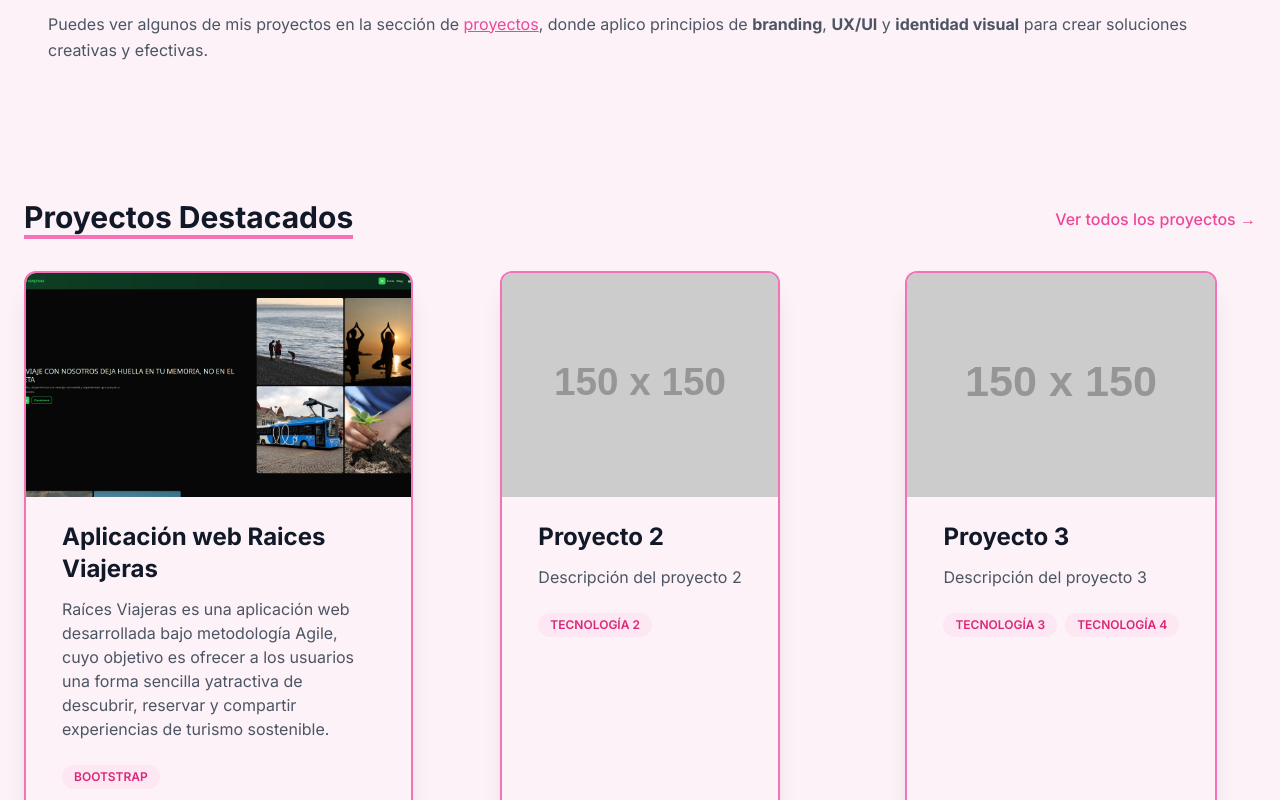
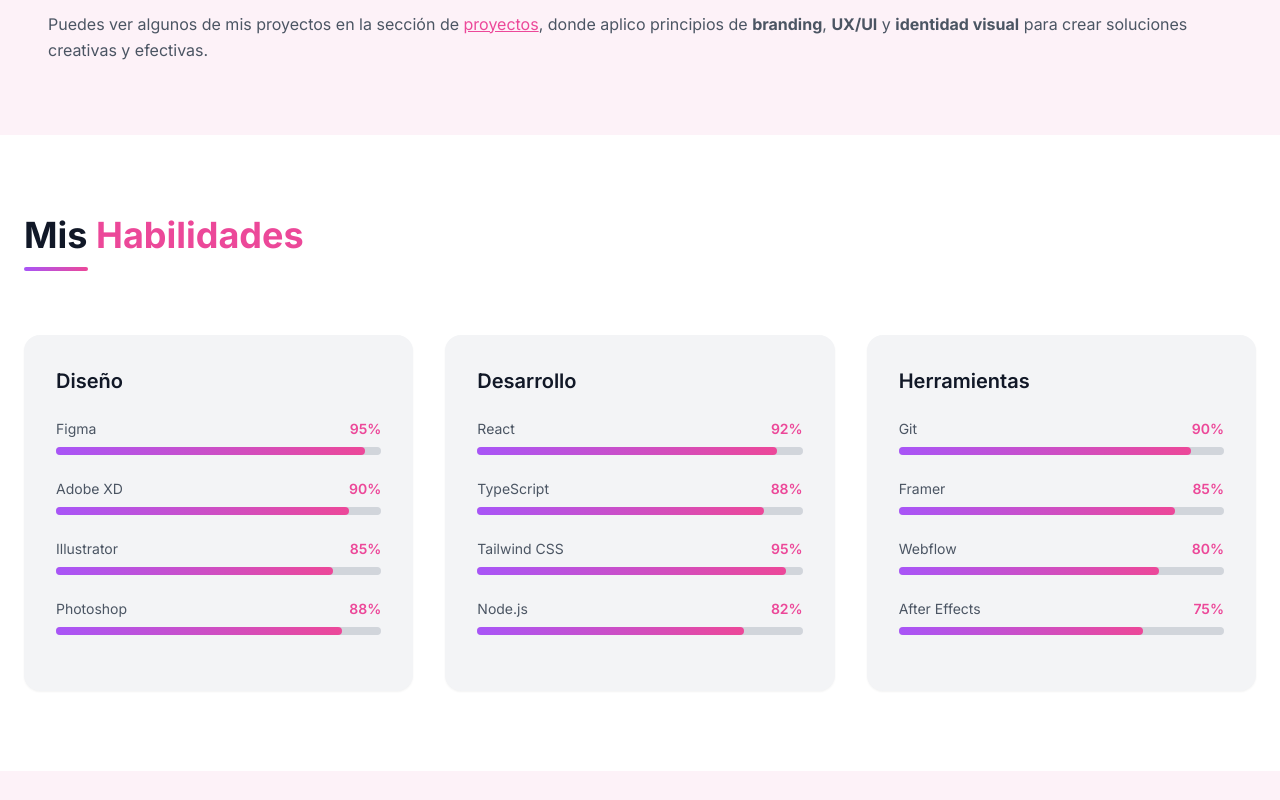
Before and after one commit to analopez03/Portfolio, a Nuxt app in the folder portfolio/: page / in a window 1280 px wide. Shown: the part 1360-2160 px from the top of the page. Built offline with nearby package versions, Linux system fonts and the light colour scheme.

Commit message:
feat(skills): added section skills

```diff
--- a/portfolio/app/components/About.vue
+++ b/portfolio/app/components/About.vue
@@ -3,7 +3,7 @@
 <template>
   <section id="about" class="w-full px-6 py-12 bg-pink-50" role="region" aria-label="Sobre mí - Diseñadora Gráfica">
     <div class="max-w-7xl mx-auto p-6">
-      <h2 class="text-3xl font-bold mb-6 border-b-4 border-pink-400 inline-block" role="heading" aria-level="2">
+      <h2 class="text-3xl font-bold mb-6 border-b-4" role="heading" aria-level="2">
         Sobre mí
       </h2>
 
--- /dev/null
+++ b/portfolio/app/components/SkillsSection.vue
@@ -0,0 +1,84 @@
+<script setup lang="ts">
+const skills = [
+  {
+    title: "Diseño",
+    items: [
+      { name: "Figma", level: 95 },
+      { name: "Adobe XD", level: 90 },
+      { name: "Illustrator", level: 85 },
+      { name: "Photoshop", level: 88 }
+    ]
+  },
+  {
+    title: "Desarrollo",
+    items: [
+      { name: "React", level: 92 },
+      { name: "TypeScript", level: 88 },
+      { name: "Tailwind CSS", level: 95 },
+      { name: "Node.js", level: 82 }
+    ]
+  },
+  {
+    title: "Herramientas",
+    items: [
+      { name: "Git", level: 90 },
+      { name: "Framer", level: 85 },
+      { name: "Webflow", level: 80 },
+      { name: "After Effects", level: 75 }
+    ]
+  }
+]
+</script>
+
+<template>
+  <section class="py-20 px-6 max-w-7xl mx-auto">
+
+    <!-- TITLE -->
+    <div class="text-left mb-16">
+      <h2 class="text-4xl font-bold">
+        Mis <span class="text-pink-500">Habilidades</span>
+      </h2>
+
+      <div class="w-16 h-1 bg-gradient-to-r from-purple-500 to-pink-500 mt-3 rounded ml-0"></div>
+    </div>
+
+    <!-- CARDS -->
+    <div class="grid md:grid-cols-3 gap-8">
+
+      <div
+        v-for="category in skills"
+        :key="category.title"
+        class="bg-gray-100 p-8 rounded-2xl shadow-sm"
+      >
+
+        <h3 class="text-xl font-semibold mb-6">
+          {{ category.title }}
+        </h3>
+
+        <div
+          v-for="skill in category.items"
+          :key="skill.name"
+          class="mb-6"
+        >
+          <!-- skill name -->
+          <div class="flex justify-between text-sm mb-2">
+            <span class="text-gray-600">{{ skill.name }}</span>
+            <span class="text-pink-500 font-semibold">{{ skill.level }}%</span>
+          </div>
+
+          <!-- progress bar -->
+          <div class="w-full h-2 bg-gray-300 rounded-full">
+            <div
+              class="h-2 rounded-full bg-gradient-to-r from-purple-500 to-pink-500"
+              :style="{ width: skill.level + '%' }"
+            ></div>
+          </div>
+
+        </div>
+
+      </div>
+
+    </div>
+
+  </section>
+</template>
--- a/portfolio/app/pages/index.vue
+++ b/portfolio/app/pages/index.vue
@@ -45,6 +45,10 @@ const sortProjects = projects.slice(0, 3);
     <About />
   </section>
 
+  <section>
+    <SkillsSection />
+  </section>
+
   <section class="px-6 py-16 bg-pink-50 w-full">
     <div class="max-w-7xl mx-auto">
       <div class="flex justify-between items-center mb-8">
```
